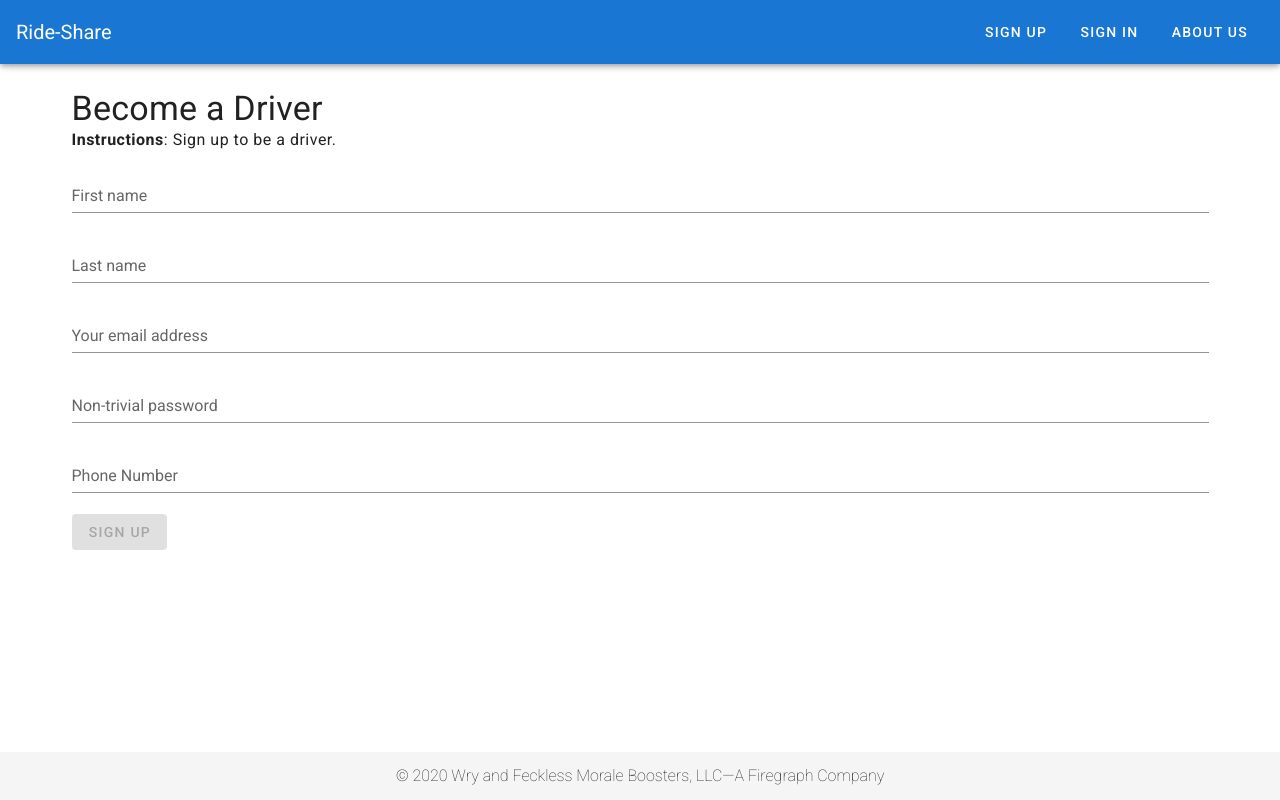
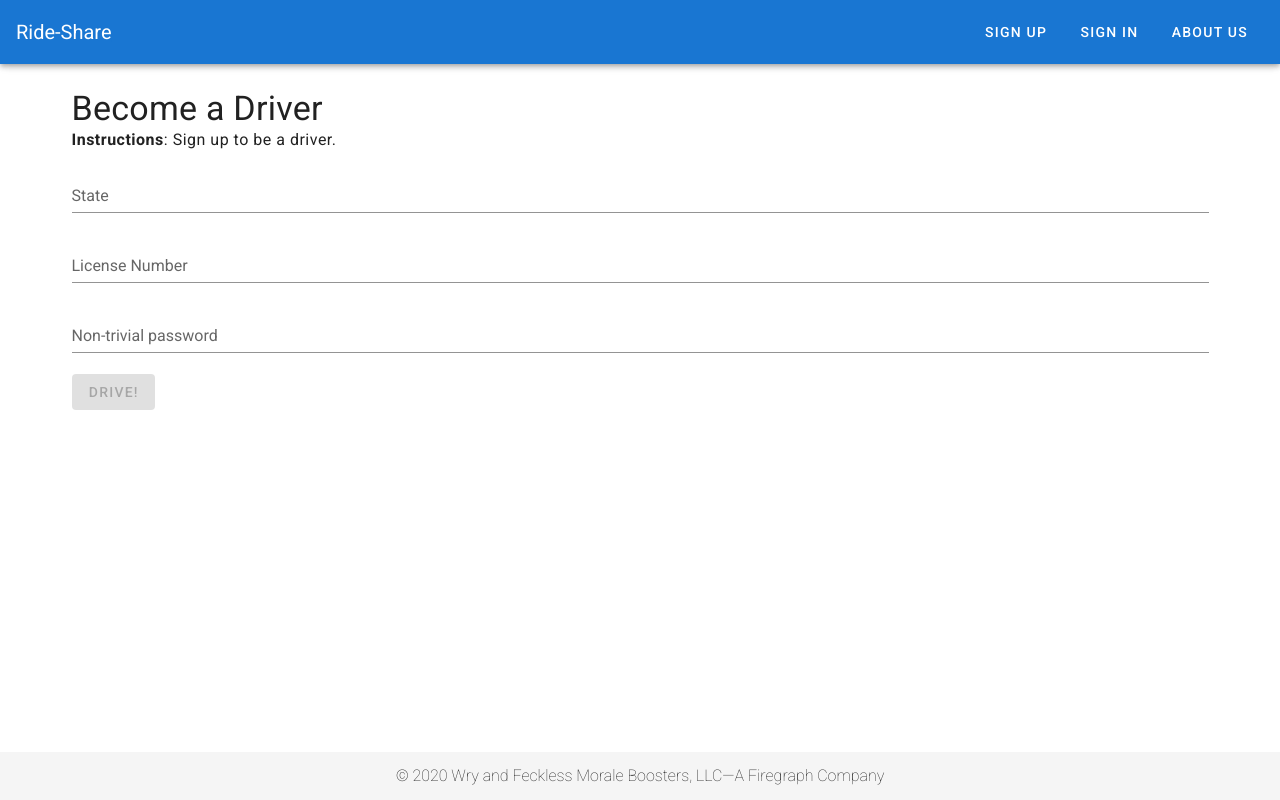
Before and after one commit to oesa77soccer/ride-share, a Vue app: page /drivers in a window 1280 px wide. Built offline with nearby package versions, Linux system fonts and the light colour scheme.

Commit message:
not sue what stuff got changed

```diff
--- a/src/pages/BecomeDriver.vue
+++ b/src/pages/BecomeDriver.vue
@@ -7,27 +7,27 @@
 
       <v-form v-model="valid">
         <v-text-field
-          v-model="newMember.firstName"
-          v-bind:rules="rules.required"
-          label="First name"
-        ></v-text-field>
-        <v-text-field
-          v-model="newMember.lastName"
-          v-bind:rules="rules.required"
-          label="Last name"
-        ></v-text-field>
-        <v-text-field
-          v-model="newMember.email"
-          v-bind:rules="rules.email"
+          v-model="member.state"
+          v-bind:rules="rules.state"
           error-count="10"
-          type="email"
-          label="Your email address"
+          type="state"
+          label="State"
+          required
         >
-
         </v-text-field>
 
         <v-text-field
-          v-model="newMember.password"
+          v-model="member.licenseNumber"
+          v-bind:rules="rules.licenseNumber"
+          error-count="10"
+          type="licenseNumber"
+          label="License Number"
+          required
+        >
+        </v-text-field>
+
+        <v-text-field
+          v-model="member.password"
           v-bind:rules="rules.password"
           error-count="10"
           type="password"
@@ -36,17 +36,8 @@
         >
         </v-text-field>
 
-        <v-text-field
-          v-model="newMember.phone"
-          v-bind:rules="rules.phone"
-          error-count="10"
-          type="phone"
-          label="Phone Number"
-          required
-        >
-        </v-text-field>
         <v-btn v-bind:disabled="!valid" v-on:click="handleSubmit"
-          >Sign Up
+          >Drive!
         </v-btn>
       </v-form>
 
@@ -78,7 +69,7 @@
 import Instructions from "../components/Instructions.vue";
 
 export default {
-  name: "SignUpPage",
+  name: "BecomeDriverPage",
   components: {
     Instructions, // Use the Instructions component we just imported
   },
@@ -87,16 +78,14 @@ export default {
       valid: false, // Are all the fields in the form valid?
 
       // Object to collect account data
-      newMember: {
-        firstName: "",
-        lastName: "",
-        email: "",
+      member: {
+        state: "",
+        licenseNumber: "",
         password: "",
-        phone: "",
       },
 
       // Was an account created successfully?
-      userCreated: false,
+      addedDriver: false,
 
       // Data to be displayed by the dialog.
       dialogHeader: "<no dialogHeader>",
@@ -111,11 +100,11 @@ export default {
       // containing an error message indicating why the field doesn't pass validation.
       rules: {
         required: [(val) => val.length > 0 || "Required"],
-        email: [
-          (val) => /\w{3,}@\w{3,}(?:.\w{3,})+$/.test(val) || "Invalid e-mail",
+        state: [
+          (val) => /[A-Z]{2}/.test(val) || "Invalid State (format: OH)",
         ],
-        phone: [
-          (val) => /\d{3}\d{3}\d{4}/.test(val) || "Invalid phone number (format: ###-###-####",
+        licenseNumber: [
+          (val) => /[A-Z]{2}\d{6}/.test(val) || "Invalid license number (format: AA######)",
         ],
         password: [
           (val) => /[A-Z]/.test(val) || "Need upper case letter",
@@ -130,23 +119,21 @@ export default {
     // Invoked when the user clicks the 'Sign Up' button.
     handleSubmit: function () {
       // Haven't been successful yet.
-      this.userCreated = false;
+      this.addedDriver = false;
 
       // Post the content of the form to the Hapi server.
       this.$axios
-        .post("/user", {
-          firstName: this.newMember.firstName,
-          lastName: this.newMember.lastName,
-          email: this.newMember.email,
-          password: this.newMember.password,
-          phone: this.newMember.phone,
+        .post("/drivers", {
+          userId: 4,
+          state: this.member.state,
+          licenseNumber: this.member.licenseNumber,
         })
         .then((result) => {
           // Based on whether things worked or not, show the
           // appropriate dialog.
           if (result.data.ok) {
             this.showDialog("Success", result.data.msge);
-            this.userCreated = true;
+            this.addedDriver = true;
           } else {
             this.showDialog("Sorry", result.data.msge);
           }
@@ -165,7 +152,7 @@ export default {
     // and navigate to the home page.
     hideDialog: function () {
       this.dialogVisible = false;
-      if (this.userCreated) {
+      if (this.addedDriver) {
         // Only navigate away from the sign-up page if we were successful.
         this.$router.push({ name: "home-page" });
       }
--- a/src/pages/SignUp.vue
+++ b/src/pages/SignUp.vue
@@ -115,7 +115,7 @@ export default {
           (val) => /\w{3,}@\w{3,}(?:.\w{3,})+$/.test(val) || "Invalid e-mail",
         ],
         phone: [
-          (val) => /\d{3}\d{3}\d{4}/.test(val) || "Invalid phone number (format: ###-###-####",
+          (val) => /\d{3}\d{3}\d{4}/.test(val) || "Invalid phone number (format: ##########)",
         ],
         password: [
           (val) => /[A-Z]/.test(val) || "Need upper case letter",
```
